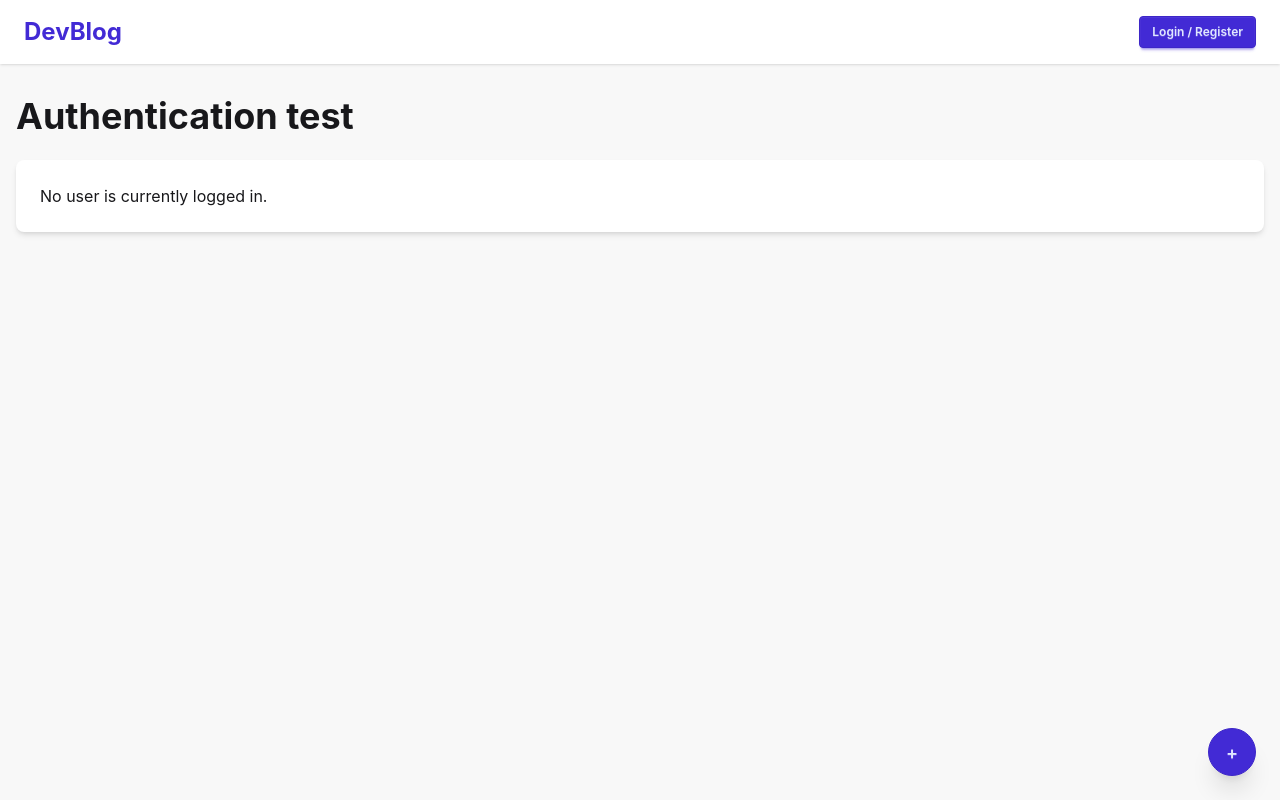
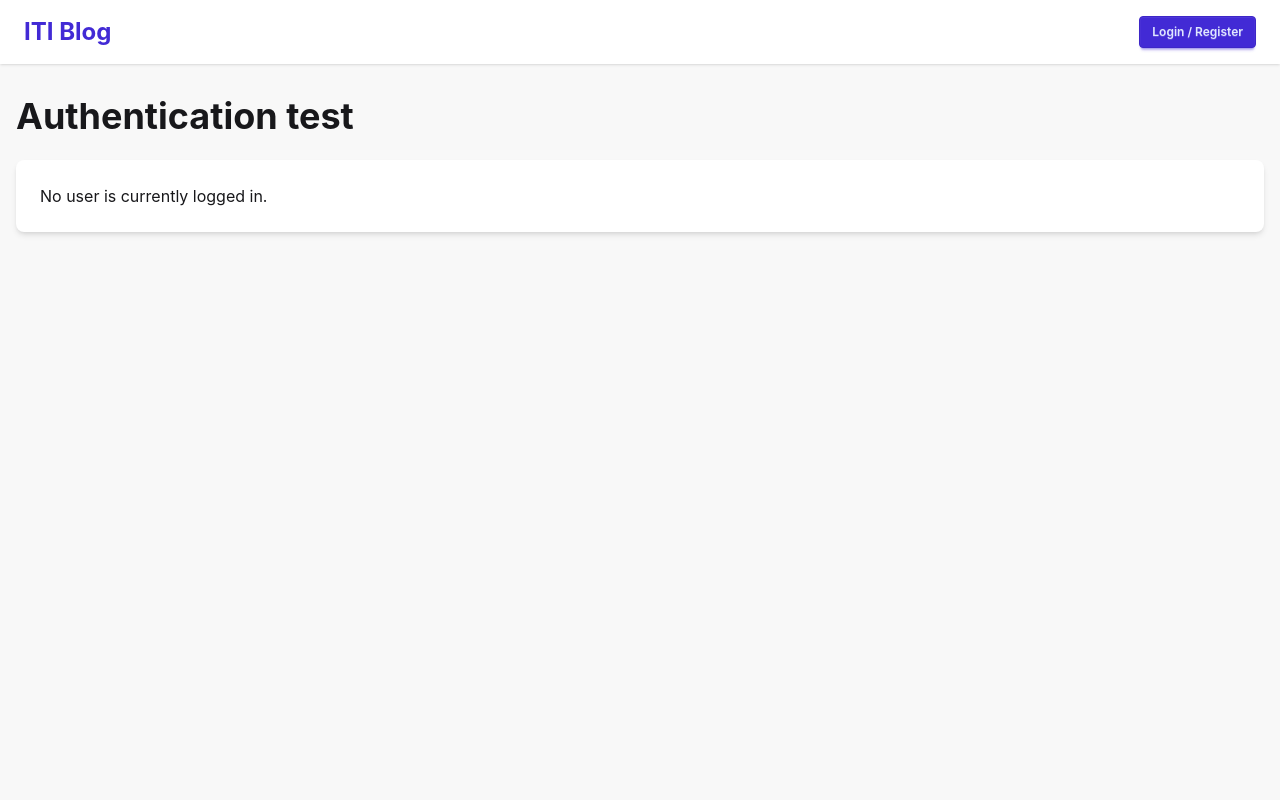
Before and after one commit to AkramGaber/blog-app, a React (Vite) app: page / in a window 1280 px wide. Built offline with nearby package versions, Linux system fonts and the light colour scheme; data requests are answered from the project's data file.

Commit message:
feat: update navigation and layout based on authentication state

```diff
--- a/src/components/FloatingActionButton.jsx
+++ b/src/components/FloatingActionButton.jsx
@@ -1,9 +1,18 @@
-import React from 'react'
+import React from "react";
+import { useAuth } from "../contexts/AuthContext";
+import { Link } from "react-router-dom";
 
 export default function FloatingActionButton() {
+  const { isAuthenticated } = useAuth();
+  if(!isAuthenticated) return null;
   return (
-    <button className='btn btn-primary btn-circle btn-lg fixed bottom-6 right-6 shadow-xl' title='Add New Post'>
-        +
-    </button>
-  )
+    <Link
+      to='/posts/new'
+      className="btn btn-primary btn-circle btn-lg fixed bottom-6 right-6 shadow-xl z-50"
+      title="Add New Post"
+      aria-label="Add New Post"
+    >
+      +
+    </Link>
+  );
 }
--- a/src/components/Logo.jsx
+++ b/src/components/Logo.jsx
@@ -5,7 +5,7 @@ export default function Logo() {
   return (
     <div>
         <Link to="/" className='text-2xl font-bold text-primary'>
-            DevBlog
+            ITI Blog
         </Link>
     </div>
   )
--- a/src/components/Navbar.jsx
+++ b/src/components/Navbar.jsx
@@ -1,18 +1,29 @@
 import React from 'react'
 import Logo from './Logo'
 import { Link } from 'react-router-dom'
+import { useAuth } from '../contexts/AuthContext'
 
 export default function Navbar() {
+    const { user, isAuthenticated, logout } = useAuth();
+
   return (
     <div className='navbar bg-base-100 shadow-sm'>
         <div className='container mx-auto px-4 flex'>
             <div className='flex-1'>
                 <Logo />
             </div>
-            <div className='flex-none'>
-                <Link to='/auth' className='btn btn-primary btn-sm'>
-                    Login / Register
-                </Link>
+            <div className='flex-none gap-2'>
+                {isAuthenticated ? (
+                    <>
+                        <span className='font-medium mr-5'>Hi, {user?.name}</span>
+                        <button onClick={logout} className='btn btn-outline btn-error btn-sm'>Logout</button>
+                    </>
+                ) : (
+                    <Link to='/auth' className='btn btn-primary btn-sm'>
+                        Login / Register
+                    </Link>
+                )}
+
             </div>
         </div>
     </div>
```
